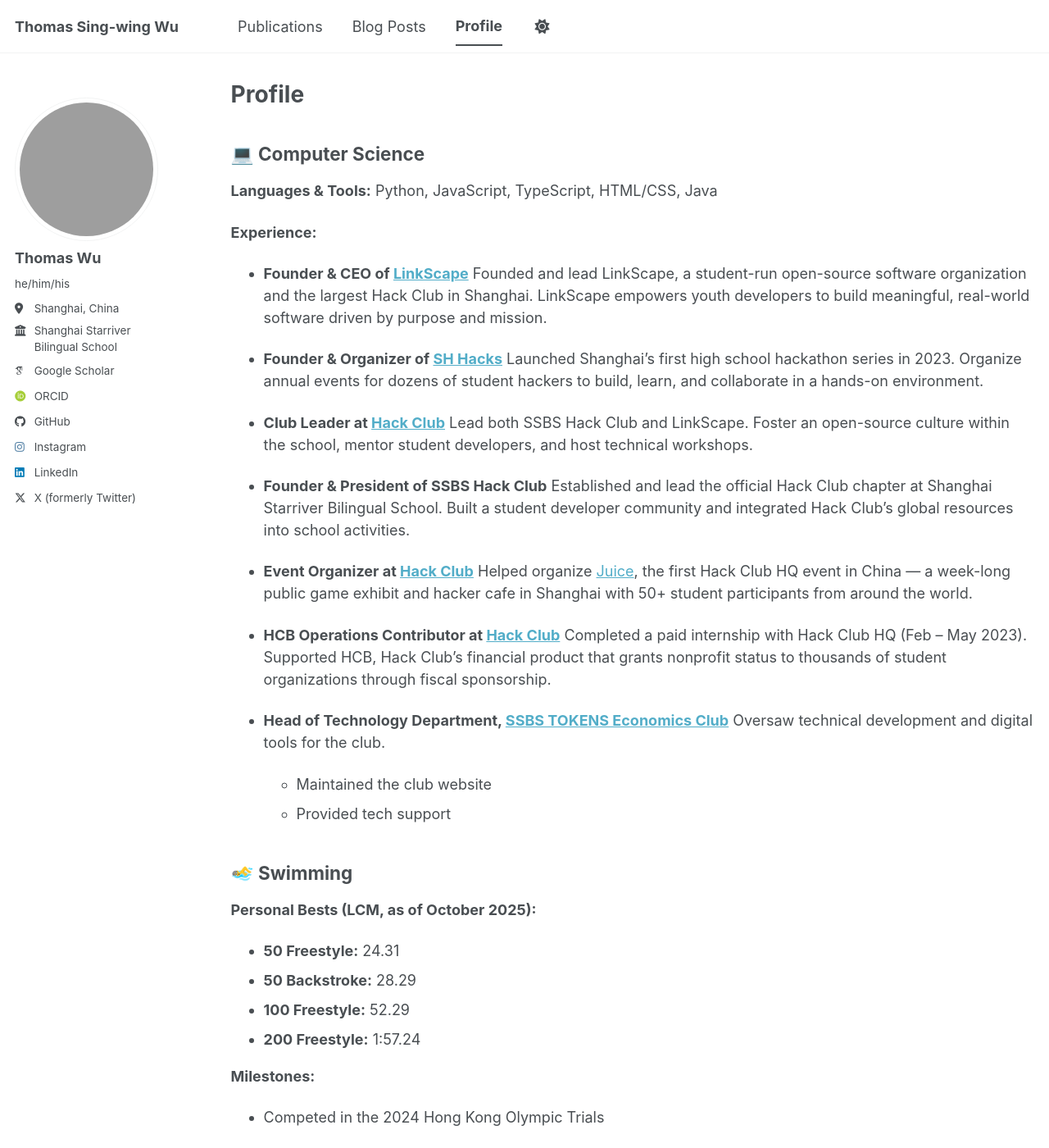
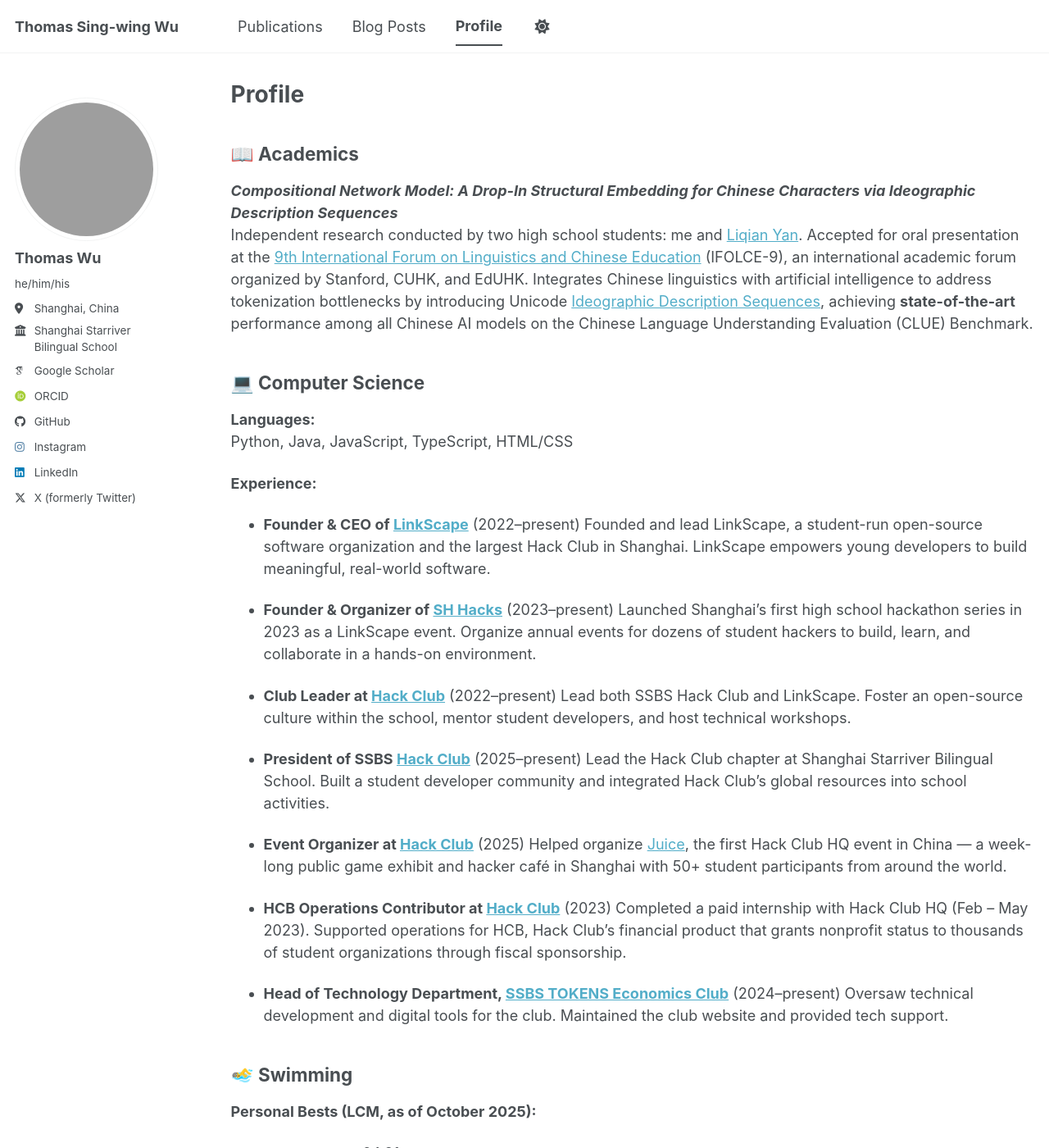
Before and after one commit to TakumiBC/site, a Jekyll site: the page built from _pages/profile.md, in a window 1280 px wide and 1400 px high. Shown: the whole window at 82% size. Built offline with Jekyll 4.4.1, drawn with Linux system fonts in a browser that asks for light colours; some web fonts are replaced; a script bundle is joined from its source files by our own code; library files that are not in the unit come from our copies; some of the changed text lies outside the part shown; grey boxes are pictures that could not be loaded.

Commit message:
update website

```diff
--- a/_pages/profile.md
+++ b/_pages/profile.md
@@ -7,35 +7,38 @@ author_profile: true
 
 {% include base_path %}
 
+## 📖 Academics
+
+***Compositional Network Model: A Drop-In Structural Embedding for Chinese Characters via Ideographic Description Sequences***
+Independent research conducted by two high school students: me and [Liqian Yan](https://www.linkedin.com/in/liqian-yan-05563736a/). Accepted for oral presentation at the [9th International Forum on Linguistics and Chinese Education](https://lt.cityu.edu.hk/ifolce-9/) (IFOLCE-9), an international academic forum organized by Stanford, CUHK, and EdUHK. Integrates Chinese linguistics with artificial intelligence to address tokenization bottlenecks by introducing Unicode [Ideographic Description Sequences](https://en.wikipedia.org/wiki/Ideographic_Description_Characters), achieving **state-of-the-art** performance among all Chinese AI models on the Chinese Language Understanding Evaluation (CLUE) Benchmark.
+
 ## 💻 Computer Science
 
-**Languages & Tools:**
-Python, JavaScript, TypeScript, HTML/CSS, Java
+**Languages:**
+Python, Java, JavaScript, TypeScript, HTML/CSS
 
 **Experience:**
 
-- **Founder & CEO of [LinkScape](https://linkscape.app/)**
-  Founded and lead LinkScape, a student-run open-source software organization and the largest Hack Club in Shanghai. LinkScape empowers youth developers to build meaningful, real-world software driven by purpose and mission.
+- **Founder & CEO of [LinkScape](https://linkscape.app/)** (2022–present)
+  Founded and lead LinkScape, a student-run open-source software organization and the largest Hack Club in Shanghai. LinkScape empowers young developers to build meaningful, real-world software.
 
-- **Founder & Organizer of [SH Hacks](https://www.shhacks.com/)**
-  Launched Shanghai’s first high school hackathon series in 2023. Organize annual events for dozens of student hackers to build, learn, and collaborate in a hands-on environment.
+- **Founder & Organizer of [SH Hacks](https://www.shhacks.com/)** (2023–present)
+  Launched Shanghai’s first high school hackathon series in 2023 as a LinkScape event. Organize annual events for dozens of student hackers to build, learn, and collaborate in a hands-on environment.
 
-- **Club Leader at [Hack Club](https://hackclub.com/)**
+- **Club Leader at [Hack Club](https://hackclub.com/)** (2022–present)
   Lead both SSBS Hack Club and LinkScape. Foster an open-source culture within the school, mentor student developers, and host technical workshops.
 
-- **Founder & President of SSBS Hack Club**
-  Established and lead the official Hack Club chapter at Shanghai Starriver Bilingual School. Built a student developer community and integrated Hack Club’s global resources into school activities.
+- **President of SSBS [Hack Club](https://hackclub.com/)** (2025–present)
+  Lead the Hack Club chapter at Shanghai Starriver Bilingual School. Built a student developer community and integrated Hack Club’s global resources into school activities.
 
-- **Event Organizer at [Hack Club](https://hackclub.com/)**
-  Helped organize [Juice](https://github.com/hackclub/juice), the first Hack Club HQ event in China — a week-long public game exhibit and hacker cafe in Shanghai with 50+ student participants from around the world.
+- **Event Organizer at [Hack Club](https://hackclub.com/)** (2025)
+  Helped organize [Juice](https://github.com/hackclub/juice), the first Hack Club HQ event in China — a week-long public game exhibit and hacker café in Shanghai with 50+ student participants from around the world.
 
-- **HCB Operations Contributor at [Hack Club](https://hackclub.com/)**
-  Completed a paid internship with Hack Club HQ (Feb – May 2023). Supported HCB, Hack Club’s financial product that grants nonprofit status to thousands of student organizations through fiscal sponsorship.
+- **HCB Operations Contributor at [Hack Club](https://hackclub.com/)** (2023)
+  Completed a paid internship with Hack Club HQ (Feb – May 2023). Supported operations for HCB, Hack Club’s financial product that grants nonprofit status to thousands of student organizations through fiscal sponsorship.
 
-- **Head of Technology Department, [SSBS TOKENS Economics Club](https://econ.ssbs.club/)**
-  Oversaw technical development and digital tools for the club.
-  - Maintained the club website
-  - Provided tech support
+- **Head of Technology Department, [SSBS TOKENS Economics Club](https://econ.ssbs.club/)** (2024–present)
+  Oversaw technical development and digital tools for the club. Maintained the club website and provided tech support.
 
 ## 🏊‍♂️ Swimming
 
@@ -51,21 +54,22 @@ Python, JavaScript, TypeScript, HTML/CSS, Java
 - Competed in the 2024 Hong Kong Olympic Trials
 
 - Broke a 10-year-old 50 Free meet record at the Far Westerns Pacific Championships
-  → [Reported by SwimSwam](https://swimswam.com/hanz-palattao-breaks-20-year-old-meet-record-at-summer-far-westerns/) | [Far Westerns Records List](https://www.pacswim.org/userfiles/cms/documents/435/far-westerns-records-through-2025-lc.pdf)
+  → [Reported by SwimSwam](https://swimswam.com/hanz-palattao-breaks-20-year-old-meet-record-at-summer-far-westerns/#:~:text=Thomas%20Wu) | [Far Westerns Records List](https://www.pacswim.org/userfiles/cms/documents/435/far-westerns-records-through-2025-lc.pdf)
 
-- Named to CDST’s Top 25 Times List for the 2023–2024 season, qualified for Junior Nationals at age 14, and member of the Junior National Relay Team  → [CDST Annual Banquet Summary](https://www.gomotionapp.com/team/pccdst/page/news/532604/2024-2025-season-welcome-and-14th-annual-banquet-summary)
+- Named to CDST’s Top 25 Times List for the 2023–2024 season, qualified for Junior Nationals at age 14, and member of the Junior National Relay Team
+→ [CDST Annual Banquet Summary](https://www.gomotionapp.com/team/pccdst/page/news/532604/2024-2025-season-welcome-and-14th-annual-banquet-summary)
 
-## 📖 Traditional Chinese Medicine
+## 🏥 Traditional Chinese Medicine
 
 - ***Huang Ti Nei Ching · Ling Shu* – Intermediate (Acupuncture)**, Justao TCM Institute (Dec 2025 – Jan 2026)
   Completed an intermediate acupuncture course based on the *Huang Ti Nei Ching · Ling Shu*, with full-day training in meridian theory, point location, classical needling methods, foundational clinical techniques, and extensive needling practice.
 - **Foundations of Traditional Chinese Medicine**, Justao TCM Institute (Jul – Sept 2025)
-  Completed a comprehensive introductory course on Traditional Chinese Medicine, covering topics such as Yin and Yang, The Five Elements, Basic Theories, Diagnostics Methods, Pediatric and Gynecological TCM, Materia Medica and Herbal Formulas, and TCM philosophy.
+  Completed a comprehensive introductory course on Traditional Chinese Medicine, covering topics such as Yin and Yang, The Five Elements, Basic Theories, Diagnostic Methods, Pediatric and Gynecological TCM, Materia Medica and Herbal Formulas, and TCM philosophy.
 
 ## ✒️ Chinese Language & Literature
 
-- **[The Classical Chinese Reader for Self-Study](https://github.com/TakumiBC/classical-chinese-reader)**
-Author and compiler of a multi-volume Classical Chinese reader based on an unfinished plan proposed by Ch’ien Mu (1895–1990), a leading Chinese historian and philosopher known for his contributions to Sinology. The project is a large-scale, multi-year undertaking, executed independently to make Classical Chinese accessible to both native Chinese speakers and foreign learners, and to contribute to the broader revival of China’s cultural tradition.
+- **[The Classical Chinese Textbook](https://github.com/TakumiBC/classical-chinese)** (in progress)
+  Author of an open-source Classical Chinese textbook based on two unfinished plans proposed by Dr. Sun Yat-sen (1866–1925) and Professor Ch’ien Mu (1895–1990). The project is the first textbook designed to teach both the reading and writing of Classical Chinese, while existing alternatives focus exclusively on reading. It is also the first textbook to teach Classical Chinese as a living language.
 
 ## 🏅 Awards
 
```
Also changed, not shown: other parts of _pages/profile.md (+1 -1 lines), CONTRIBUTING.md (deleted, +0 -7 lines), _pages/about.md (+2 -2 lines), _posts/2026-01-30-chatgpt-sucks.md (deleted, +0 -42 lines), _posts/2026-02-02-iclr-reviewer-zero.md (deleted, +0 -66 lines).
